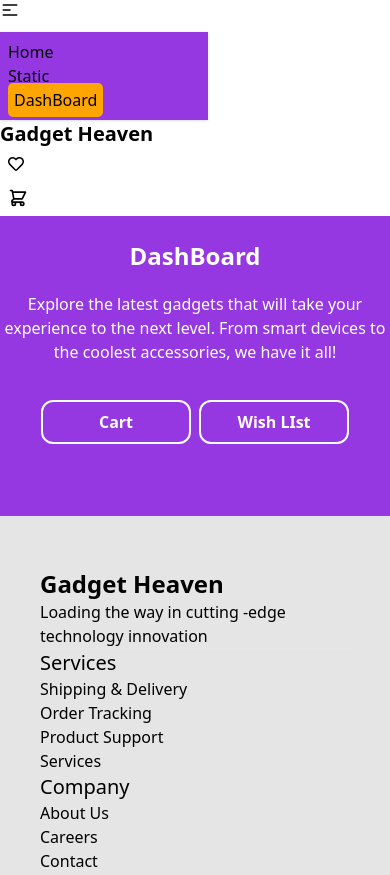
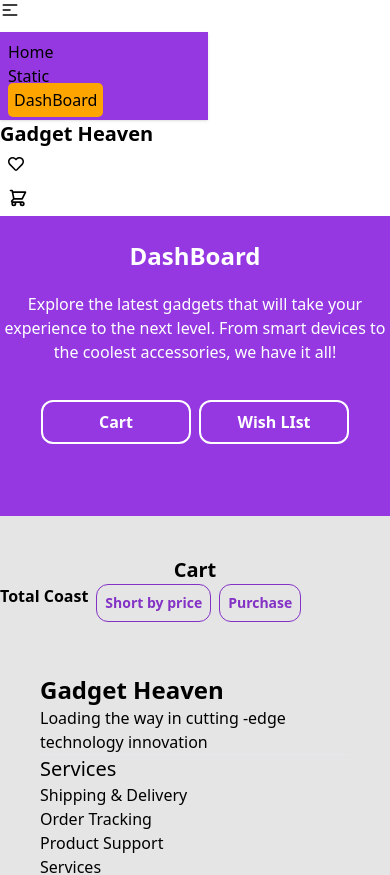
Before and after one commit to rajalishikh/gadgethaven_online_store_house, a React (Vite) app: page /dashBoard in a window 390 px wide. Shown: the top 875 px of the page. Built offline with nearby package versions, Linux system fonts and the light colour scheme.

Commit message:
MY responsive design is done for Dashboard

```diff
--- a/src/Components/DashBoard/Dashboard.jsx
+++ b/src/Components/DashBoard/Dashboard.jsx
@@ -1,8 +1,12 @@
 import { FaRegHeart } from "react-icons/fa";
 import { NavLink } from "react-router-dom";
+import Dbsd from "../DashBoardSaveData/Dbsd";
 import './Dash.css';
+import { getStoreCard } from "./lss";
 
 const Dashboard = () => {
+  const saveData=getStoreCard()
+  console.log(saveData)
   return (
         <div>
           {/* NavBar Section Start */}
@@ -93,6 +97,28 @@ const Dashboard = () => {
           </div>
           {/* banar section end  */}
 
+          <div className="lg:ml-24 lg:mr-24 mt-10">
+            <div className="lg:flex md:flex lg:justify-between md:justify-between sm:justify-center">
+              <div className=""><h3 className="text-black  text-xl font-bold text-center">Cart</h3></div>
+              <div className="flex gap-2">
+                <div><p className="lg:text-xl font-bold text-black">Total Coast </p></div>
+                <div className="flex">
+                     <button className="border border-[#8332C5] p-2 rounded-xl text-sm text-[#8332C5] hover:text-white hover:bg-[#8332C5] mr-2 lg:w-28 font-bold">Short by price </button>
+                      <button className="border border-[#8332C5] p-2 rounded-xl text-sm text-[#8332C5] hover:text-white hover:bg-[#8332C5]  lg:w-28 font-bold">Purchase</button>
+                </div>
+
+
+
+              </div>
+
+            </div>
+            {/* div for heading  */}
+            {
+              saveData.map(item=><Dbsd saveData={item}> </Dbsd>)
+            }
+
+          </div>
+
 
         </div>
     );
--- /dev/null
+++ b/src/Components/DashBoardSaveData/Dbsd.jsx
@@ -0,0 +1,36 @@
+import { TiDeleteOutline } from "react-icons/ti";
+const Dbsd = ({saveData}) => {
+    const {id,category,name,specification,price,rating,image,details}=saveData
+    return (
+        <div>
+
+
+            <div>
+               <div className="card card-side bg-base-100 shadow-xl mb-4 mt-4">
+  <figure>
+    <img
+    className="w-[200px] h-[124px] m-4"
+      src={image}
+      alt="Movie" />
+
+  </figure>
+  <div className="flex  justify-between w-full items-center">
+    <div>
+        <h2 className="card-title font-bold text-xl">{name}</h2>
+        <p>{specification}</p>
+        <p className="font-bold text-xl">Price:${price}</p>
+
+    </div>
+
+    <div className="mr-2">
+      <button className="text-4xl  text-red-600"><TiDeleteOutline /></button>
+    </div>
+  </div>
+</div>
+            </div>
+
+        </div>
+    );
+};
+
+export default Dbsd;
--- a/src/Components/ProductDetailsCard/Pdc.jsx
+++ b/src/Components/ProductDetailsCard/Pdc.jsx
@@ -14,7 +14,7 @@ const Pdc = ({data,fullData}) => {
       const findDataById=fullData.find(item=>item.id === id)
       console.log("Save data",findDataById)
       addToLs(findDataById)
-      toast("Sucesfully  save in card")
+      toast("Successfully Saved to Dashboard")
 
     }
 
```
